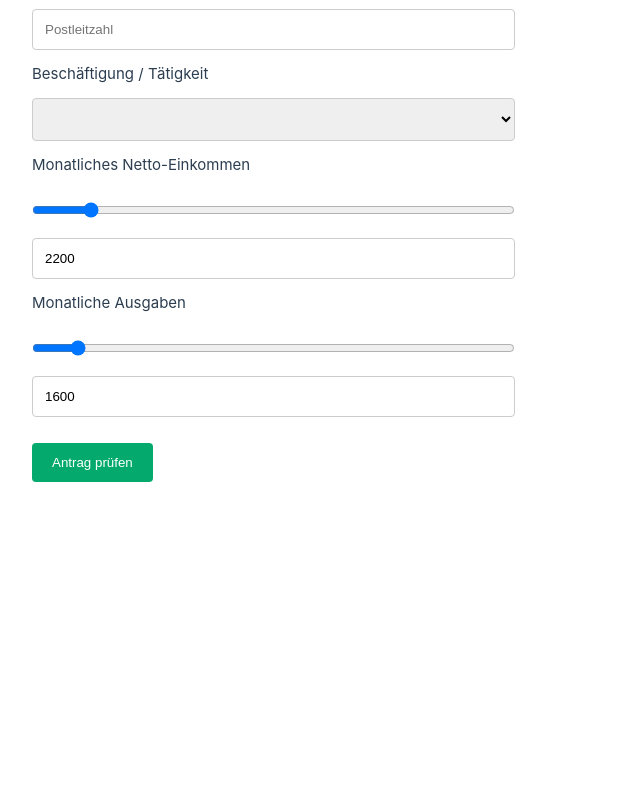
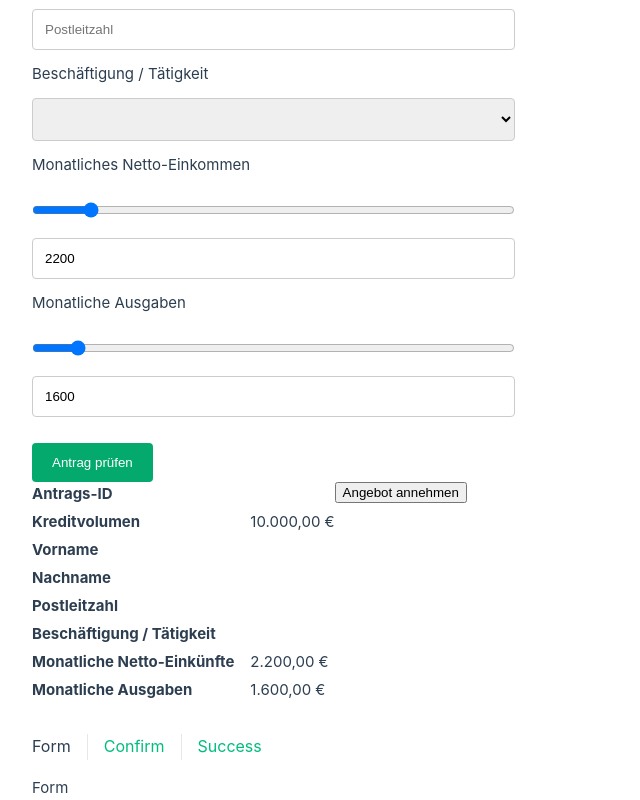
Before and after one commit to senacor/lpt-application-ui, a Vue app: page /form in a window 1280 px wide. Shown: the part 706-1506 px from the top of the page, without its empty margins (0-640 px from the left). Before the commit the page ends 1188 px from the top, so only its background shows below. Built offline with nearby package versions, Linux system fonts and the light colour scheme.

Commit message:
[Change] commit current working directory

```diff
--- a/src/App.vue
+++ b/src/App.vue
@@ -20,6 +20,11 @@ const creditApplicationRequestForm = ref<CreditApplicationRequest>({
   occupation: '',
   monthlyNetIncome: 2_200,
   monthlyExpenses: 1_600,
+});
+
+const creditDecisionResult = ref<CreditDecision>({
+  uuid: '',
+  decision: undefined,
 });
 
 const creditAmountDisplay = computed(() => {
@@ -69,32 +74,35 @@ const handleCreditDecision = (promise: Promise<AxiosResponse<CreditDecision, any
   promise
     // eslint-disable-next-line @typescript-eslint/no-explicit-any
     .then((response: AxiosResponse<CreditDecision, any>) => {
+      creditDecisionResult.value = response.data;
+
+      const uuid: string = response.data.uuid;
       const decisionResult: CreditDecisionResult = response.data.decision;
 
       switch (decisionResult) {
         case CreditDecisionResult.APPROVED:
-          alert('Ihr Antrag wurde genehmigt')
-          break
+          alert('Ihr Antrag wurde genehmigt');
+          break;
         case CreditDecisionResult.CONDITIONAL_APPROVED:
-          alert('Ihr Antrag wurde mit Einschränkungen genehmigt')
-          break
+          alert('Ihr Antrag wurde mit Einschränkungen genehmigt');
+          break;
         case CreditDecisionResult.REVISED_TERMS:
           alert(
             'Die Bedingungen für ihren Antrag wurden zwischenzeitlich geändert',
-          )
-          break
+          );
+          break;
         case CreditDecisionResult.DENIED:
           alert(
             'Ihr Antrag wurde abgelehnt. Bitte wenden Sie sich an einen Kundenbetreuer',
-          )
-          break
+          );
+          break;
         default:
-          alert('Ein unvorhergesehener Fehler ist aufgetreten!')
-          break
+          alert('Ein unvorhergesehener Fehler ist aufgetreten!');
+          break;
       }
     })
     .catch(error => {
-      alert(error)
+      alert(error);
     });
 };
 
@@ -110,6 +118,23 @@ const validateRequest = () => {
     );
   }
 }
+
+const acceptCreditOffering = () => {
+  if(!!creditDecisionResult.value.uuid) {
+    apiClientService.acceptCreditApplication(uuid)
+      .then((response: AxiosResponse) => {
+        if(response.status >= 200 && response.status < 300) {
+          alert('Antrag erfolgreich angenommen!');
+        } else {
+          alert('Antrag konnte nicht angenommen werden!');
+        }
+
+        // display error or redirect to target page
+      })
+  } else {
+    alert('No uuid is set, cannot accept the offering');
+  }
+};
 </script>
 
 <template>
@@ -130,6 +155,7 @@ const validateRequest = () => {
     <error-item v-for="error in errors" :key="error" :message="error"></error-item>
   </template>
 
+  <!-- "page" 1 - form -->
   <div class="wrapper">
     <form autocomplete="on" @submit.prevent="validateRequest">
       <CreditApplicationForm
@@ -138,10 +164,11 @@ const validateRequest = () => {
     </form>
   </div>
 
-  <!--<div class="wrapper">
+  <!-- "page" 2 - confirm -->
+  <div class="wrapper">
     <dl>
       <dt>Antrags-ID</dt>
-      <dd>UUID</dd>
+      <dd>{{creditDecisionResult.uuid}}</dd>
 
       <dt>Kreditvolumen</dt>
       <dd>{{creditAmountDisplay}}</dd>
@@ -164,9 +191,11 @@ const validateRequest = () => {
       <dt>Monatliche Ausgaben</dt>
       <dd>{{monthlyExpensesDisplay}}</dd>
     </dl>
-  </div>-->
 
-  <!--<div class="wrapper">
+    <button @click="acceptCreditOffering()">Angebot annehmen</button>
+  </div>
+
+  <div class="wrapper">
     <nav>
       <RouterLink to="/form">Form</RouterLink>
       <RouterLink to="/confirm">Confirm</RouterLink>
@@ -174,7 +203,7 @@ const validateRequest = () => {
     </nav>
 
     <RouterView />
-  </div>-->
+  </div>
 </template>
 
 <style scoped>
--- a/src/models/credit-decision.type.ts
+++ b/src/models/credit-decision.type.ts
@@ -1,5 +1,8 @@
 import type { CreditDecisionResult } from '@/models/credit-decision-result.enum'
 
 export type CreditDecision = {
+  // the uuid of the request, most likely returned from the backend
+  uuid: string,
+  // the result of the credit application validation
   decision: CreditDecisionResult,
 }
--- a/src/services/api-client.service.ts
+++ b/src/services/api-client.service.ts
@@ -23,12 +23,11 @@ export default {
       )
   },
 
-  // TODO - currently we do not have a uuid available
-  acceptCreditApplication<T>(
+  acceptCreditApplication(
     uuid: string
-  ): Promise<AxiosResponse<T>> {
+  ): Promise<AxiosResponse> {
     return axios
-      .post<T>(
+      .post(
         `${backendBaseUrl}/api/credit-application/${uuid}/accept`
       )
   }
--- a/src/views/FormView.vue
+++ b/src/views/FormView.vue
@@ -1,23 +1,8 @@
 <script setup lang="ts">
-import CreditApplicationForm from '@/components/CreditApplicationForm.vue'
-import { ref } from 'vue'
-import type { CreditApplicationRequest } from '@/models/credit-application-request.type'
-
-const creditApplicationRequestForm = ref<CreditApplicationRequest>({
-  creditAmount: 10_000,
-  firstName: '',
-  lastName: '',
-  zipCode: '',
-  occupation: '',
-  monthlyNetIncome: 2_200,
-  monthlyExpenses: 1_600,
-});
 </script>
 
 <template>
-  <CreditApplicationForm
-    v-model="creditApplicationRequestForm"
-  />
+  Form
 </template>
 
 <style scoped>
```
Also changed, not shown: 1 other file (tests, documents, lock files or other folders).
